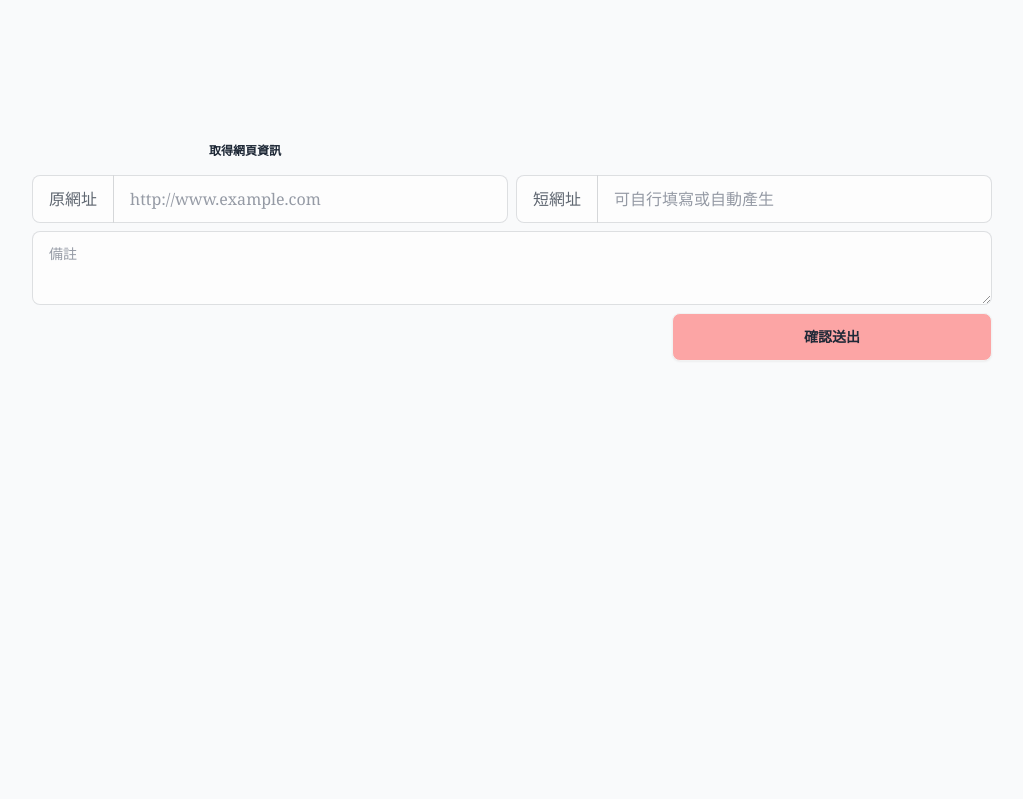
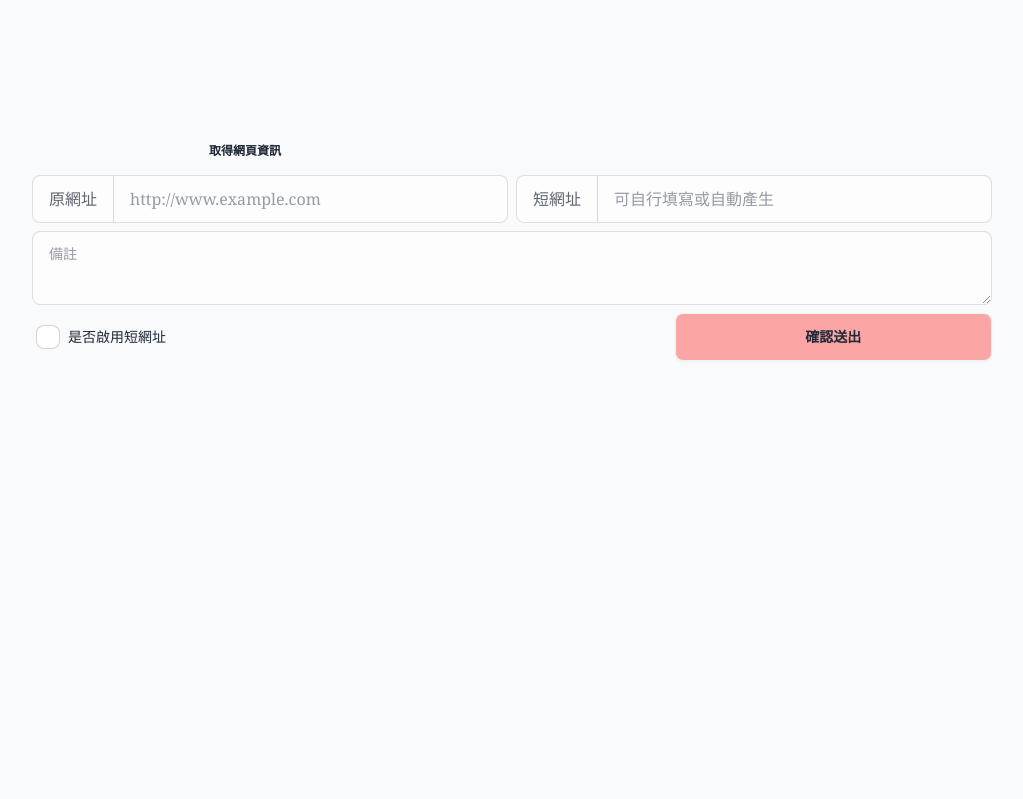
Before and after one commit to Roger-0227/shortURL, a Django app: page /index in a window 1280 px wide. Shown: the part 65-864 px from the top of the page, without its empty margins (128-1151 px from the left). Run offline with Django 5.2, Linux system fonts and the light colour scheme; some libraries are stand-ins or nearby versions.

Commit message:
add is_enable

```diff
--- a/theme/static/css/dist/styles.css
+++ b/theme/static/css/dist/styles.css
@@ -2230,6 +2230,10 @@
   width: 0.75rem;
 }
 
+.w-2\/3 {
+  width: 66.666667%;
+}
+
 .flex-1 {
   flex: 1 1 0%;
 }
--- a/urlshort/form/url_form.py
+++ b/urlshort/form/url_form.py
@@ -5,7 +5,7 @@
 class ShortURLForm(forms.ModelForm):
     class Meta:
         model = ShortURL
-        fields = ["url", "short_url", "note"]
+        fields = ["url", "short_url", "note", "is_enable"]
 
         widgets = {
             "url": forms.URLInput(
--- a/urlshort/templates/pages/index.html
+++ b/urlshort/templates/pages/index.html
@@ -43,10 +43,16 @@
 {{ web_content }}</textarea
         >
       </label>
-      <div class="flex justify-end col-span-2">
+      <div class="flex justify-start">
+        <label class="label cursor-pointer">
+          <input type="checkbox" class="checkbox" name="is_enable" />
+          <span class="label-text px-2">是否啟用短網址</span>
+        </label>
+      </div>
+      <div class="flex justify-end">
         <button
           type="submit"
-          class="btn btn-square bg-red-300 hover:bg-red-400 w-1/3"
+          class="btn btn-square bg-red-300 hover:bg-red-400 w-2/3"
         >
           確認送出
         </button>
--- a/urlshort/templates/pages/show.html
+++ b/urlshort/templates/pages/show.html
@@ -43,12 +43,6 @@
         placeholder="備註"
       ></textarea>
     </label>
-    <div class="flex justify-start">
-      <label class="label cursor-pointer">
-        <input type="checkbox" class="checkbox" />
-        <span class="label-text px-2">是否啟用短網址</span>
-      </label>
-    </div>
     <form
       action="{% url 'urlshort:index' %}"
       class="flex justify-end col-span-2"
--- a/urlshort/views.py
+++ b/urlshort/views.py
@@ -14,11 +14,13 @@
 
 def index(request):
     if request.method == "POST":
+        is_enable = request.POST.get("is_enable")
         fields = random_unique(request.POST.get("short_url"))
         form = ShortURLForm(request.POST)
         if form.is_valid() and fields:
             form = form.save(commit=False)
             form.short_url = f"http://54.95.125.250:8000/{fields}"
+            form.is_enable = bool(is_enable)
             form.save()
             messages.success(request, "短網址完成")
             return render(request, "pages/show.html", {"form": form})
```
